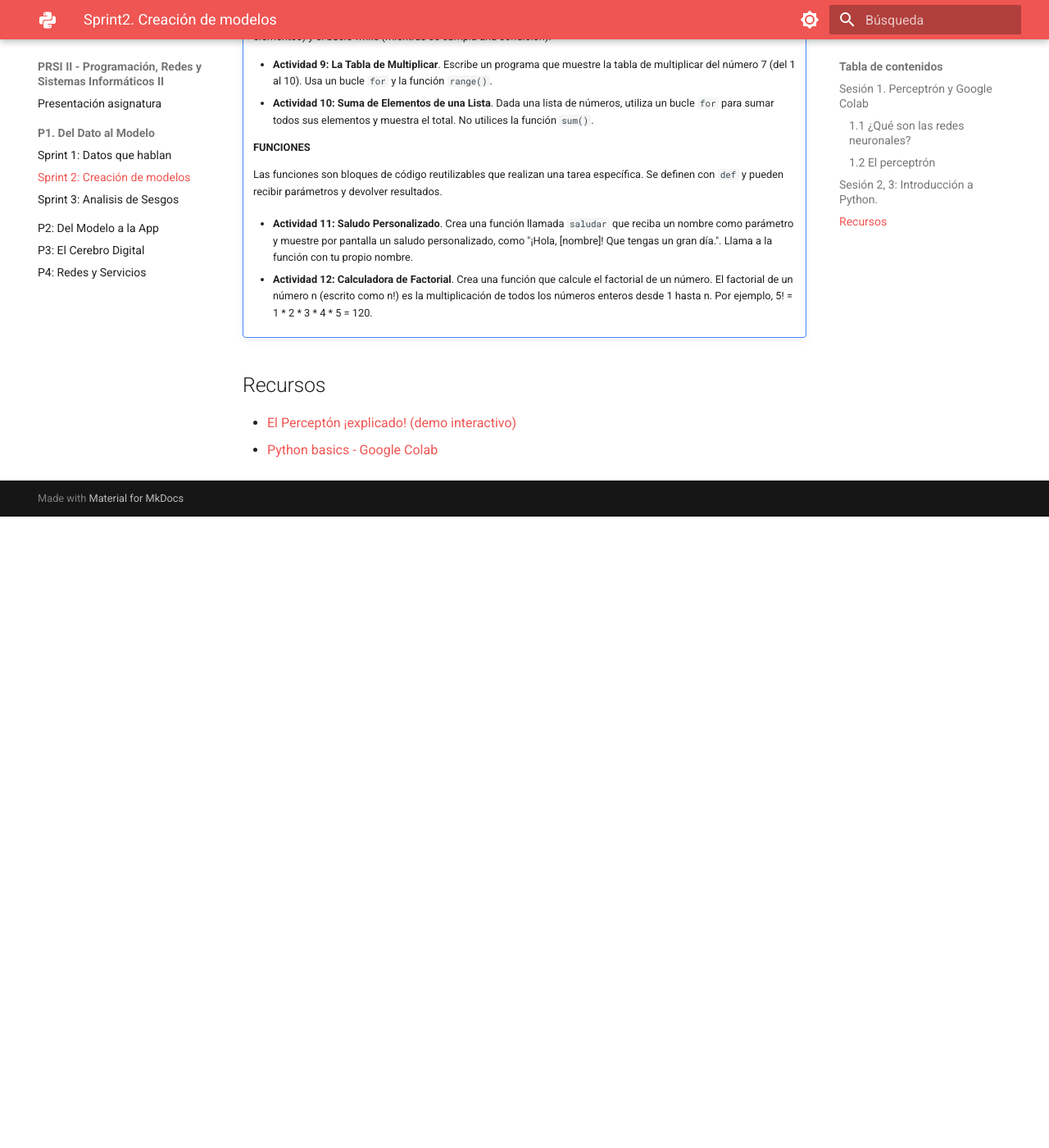
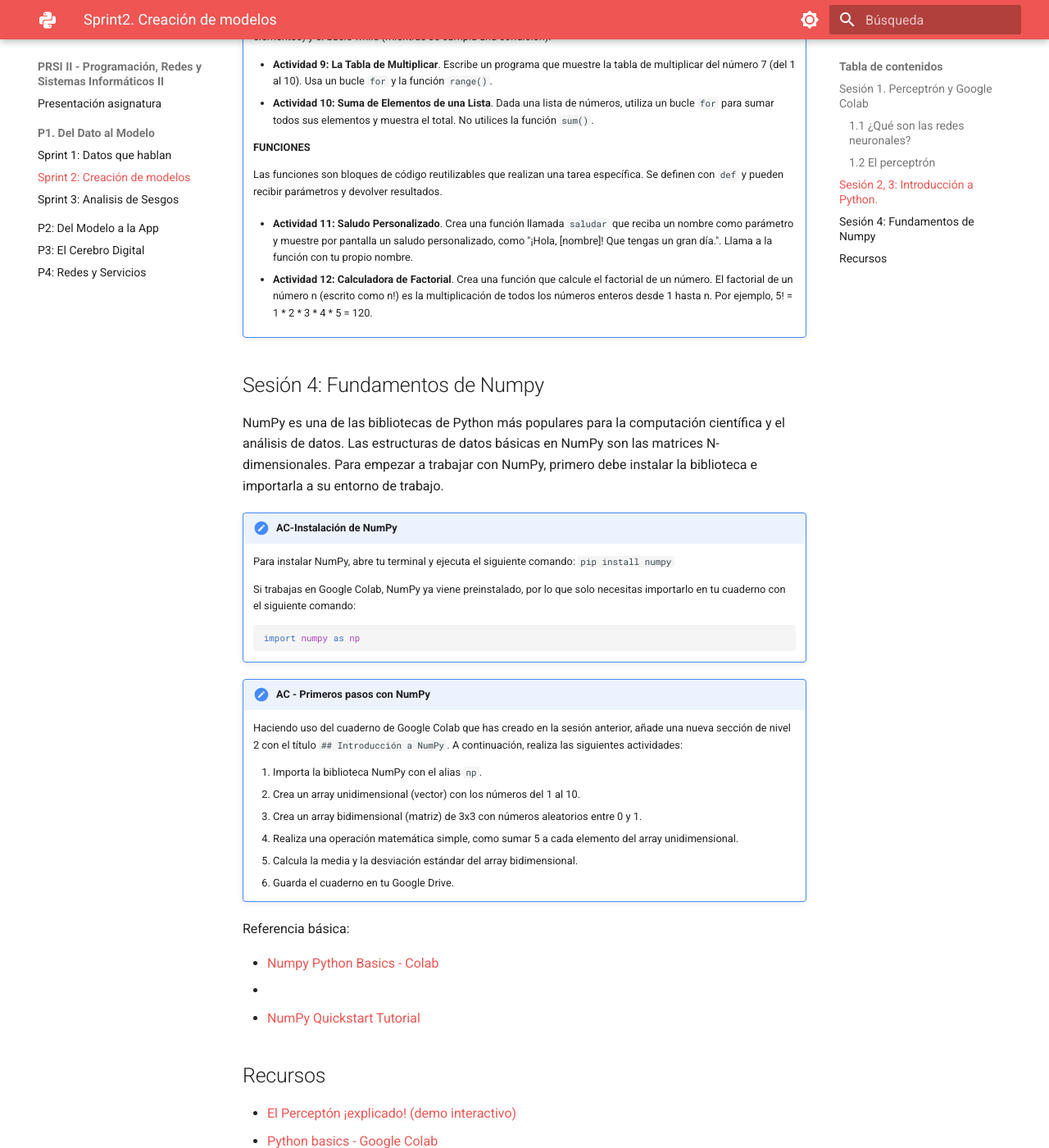
Before and after one commit to Javier-Perales/PRSI2, an MkDocs documentation site: the page built from docs/M1/m1f2.md, in a window 1280 px wide and 1400 px high, scrolled down 5930 px. Shown: the whole window at 82% size. Built offline with MkDocs 1.6.1 and Material for MkDocs 9.7.7, drawn with Linux system fonts in a browser that asks for light colours; before the commit the page ends 6560 px from its top, so only the background shows below that; some of the changed text lies outside the part shown.

Commit message:
Cambios 29_9

````diff
--- a/docs/M1/m1f2.md
+++ b/docs/M1/m1f2.md
@@ -122,7 +122,7 @@ Python es un lenguaje de programación muy popular debido a su simplicidad y ver
 - **Bibliotecas para Machine Learning**: Python cuenta con numerosas bibliotecas especializadas en Machine Learning, como TensorFlow, Keras, Scikit-learn y PyTorch, que facilitan la implementación de modelos complejos.
 - **Entornos interactivos**: Herramientas como Jupyter Notebooks y Google Colab permiten a los usuarios escribir y ejecutar código en un entorno interactivo, lo que es ideal para el aprendizaje y la experimentación.
 
-!!! note "Primeros pasos con Python en Google Colab"
+!!! note "AC - Primeros pasos con Python en Google Colab"
 
     Vais a trabajar de forma individual en un cuaderno interactivo de Google Colab llamado "Introducción a Python". Este cuaderno contiene explicaciones y 12 pequeños ejercicios prácticos distribuidos en seis bloques temáticos: operadores, listas, cadenas, condicionales, bucles y funciones.
 
@@ -181,14 +181,39 @@ Python es un lenguaje de programación muy popular debido a su simplicidad y ver
 
     - **Actividad 12: Calculadora de Factorial**. Crea una función que calcule el factorial de un número. El factorial de un número n (escrito como n!) es la multiplicación de todos los números enteros desde 1 hasta n. Por ejemplo, 5! = 1 * 2 * 3 * 4 * 5 = 120.
 
+
+
+## Sesión 4: Fundamentos de Numpy
+
+NumPy es una de las bibliotecas de Python más populares para la computación científica y el análisis de datos. Las estructuras de datos básicas en NumPy son las matrices N-dimensionales.
+Para empezar a trabajar con NumPy, primero debe instalar la biblioteca e importarla a su entorno de trabajo.
+
+!!! note "AC-Instalación de NumPy"
+
+    Para instalar NumPy, abre tu terminal y ejecuta el siguiente comando: ``` pip install numpy ```
+
+    Si trabajas en Google Colab, NumPy ya viene preinstalado, por lo que solo necesitas importarlo en tu cuaderno con el siguiente comando:
+    ```python
+    import numpy as np
+    ```
+
+!!! note "AC - Primeros pasos con NumPy"
+
+    Haciendo uso del cuaderno de Google Colab que has creado en la sesión anterior, añade una nueva sección de nivel 2 con el título `## Introducción a NumPy`. A continuación, realiza las siguientes actividades:
+
+    1. Importa la biblioteca NumPy con el alias `np`.
+    2. Crea un array unidimensional (vector) con los números del 1 al 10.
+    3. Crea un array bidimensional (matriz) de 3x3 con números aleatorios entre 0 y 1.
+    4. Realiza una operación matemática simple, como sumar 5 a cada elemento del array unidimensional.
+    5. Calcula la media y la desviación estándar del array bidimensional.
+    6. Guarda el cuaderno en tu Google Drive.
+
+Referencia básica:
+
+ - [Numpy Python Basics - Colab](https://colab.research.google.com/github/data-psl/lectures2020/blob/master/notebooks/01_python_basics.ipynb#scrollTo=qyLSwlxnJqXX)
+ -
+ - [NumPy Quickstart Tutorial](https://numpy.org/doc/stable/user/quickstart.html)
 <!--
-
-## Sesión 4:
-
-## Sesión 5:
-
-## Sesión 6:
-
 ## Sesión 7:
 
 ## Sesión 8:
````
Also changed, not shown: 4 other files.
